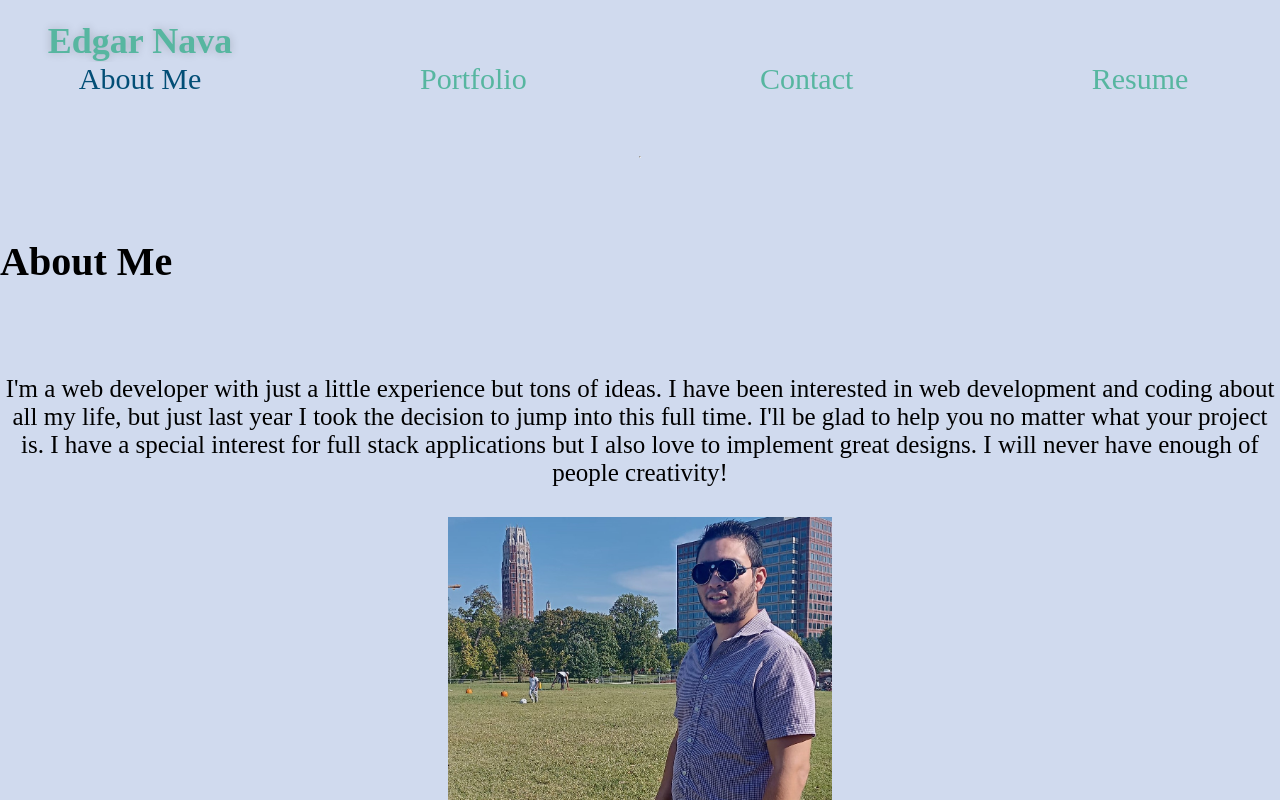
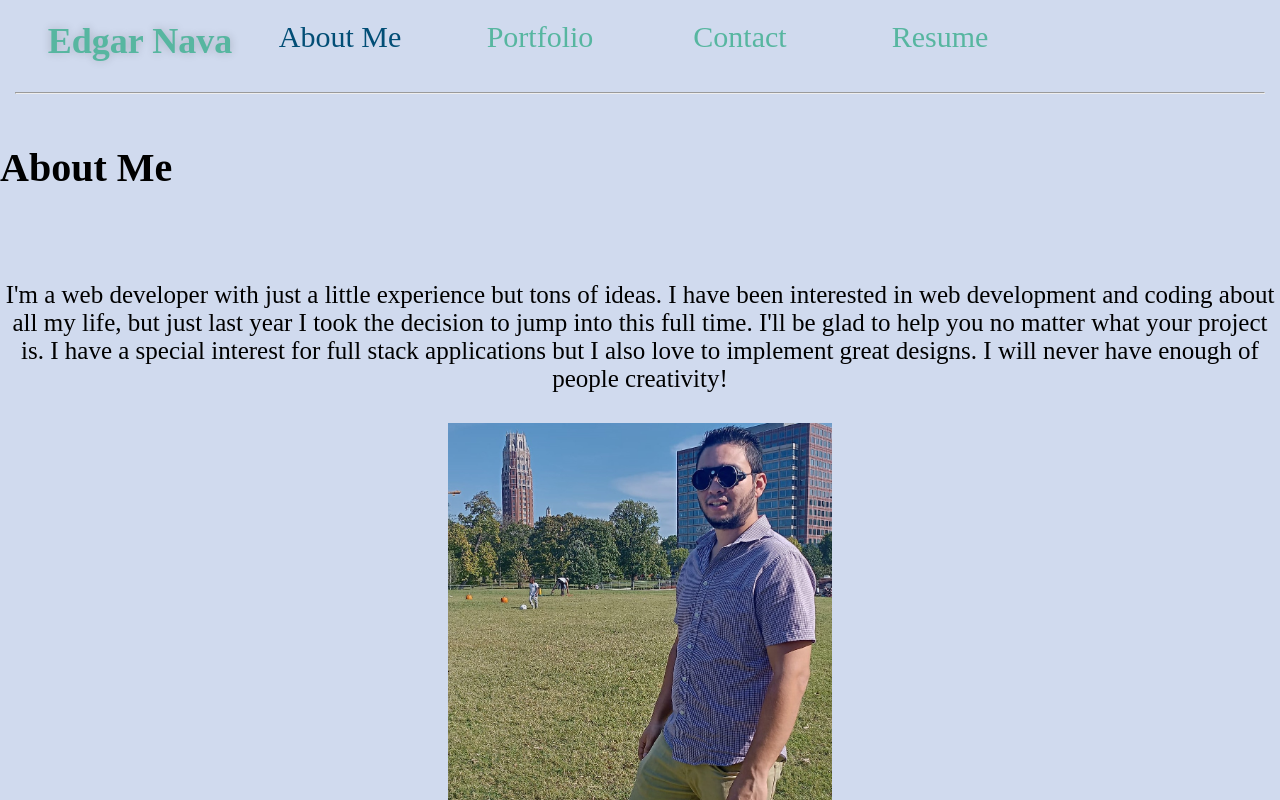
Before and after one commit to esgarsad/portfolio, a React (Create React App) app: page / in a window 1280 px wide. Shown: the top 800 px of the page. Built offline with nearby package versions, Linux system fonts and the light colour scheme.

Commit message:
nav bar complete

```diff
--- a/src/components/Nav/index.css
+++ b/src/components/Nav/index.css
@@ -11,13 +11,9 @@
   header {
     padding: 20px 15px;
      background-color: var(--fourth);
-     display: flex;
-     justify-content: space-evenly;
-     flex-wrap: wrap;
+      flex-wrap: wrap;
      top: 0;
-     background-size: cover;
-     background-position: center;
-     background-attachment: fixed;
+
      background-position: 80%;
      z-index: 9999;
      }
--- a/src/components/Nav/index.js
+++ b/src/components/Nav/index.js
@@ -16,11 +16,9 @@ const Nav = (props) => {
   return (
     <header className='box'>
       <div className='header row'>
-      <h1 className="col-2">Edgar Nava</h1>
-          <div className='col-10'>
-
-            <ul id='nav-links' className='row'>
-
+          <h1 className="col-2">Edgar Nava</h1>
+          <div className='col-6'>
+                   <ul id='nav-links' className='row'>
 
               <li className='col-2'>
                 <a
--- a/src/index.css
+++ b/src/index.css
@@ -20,7 +20,7 @@
 body {
   color: var(--secondary-color);
   font-family:  copper-plate old-town;
-  background-color: #ccd9e0;
+  background-color: var(--secondary-color);
   display: flex;
   flex-direction: column;
   }
@@ -233,7 +233,7 @@ h5 {
 }
 
 hr {
-  margin: 6rem 0;
+  margin: 3rem 0;
 }
 
 .title {
```
